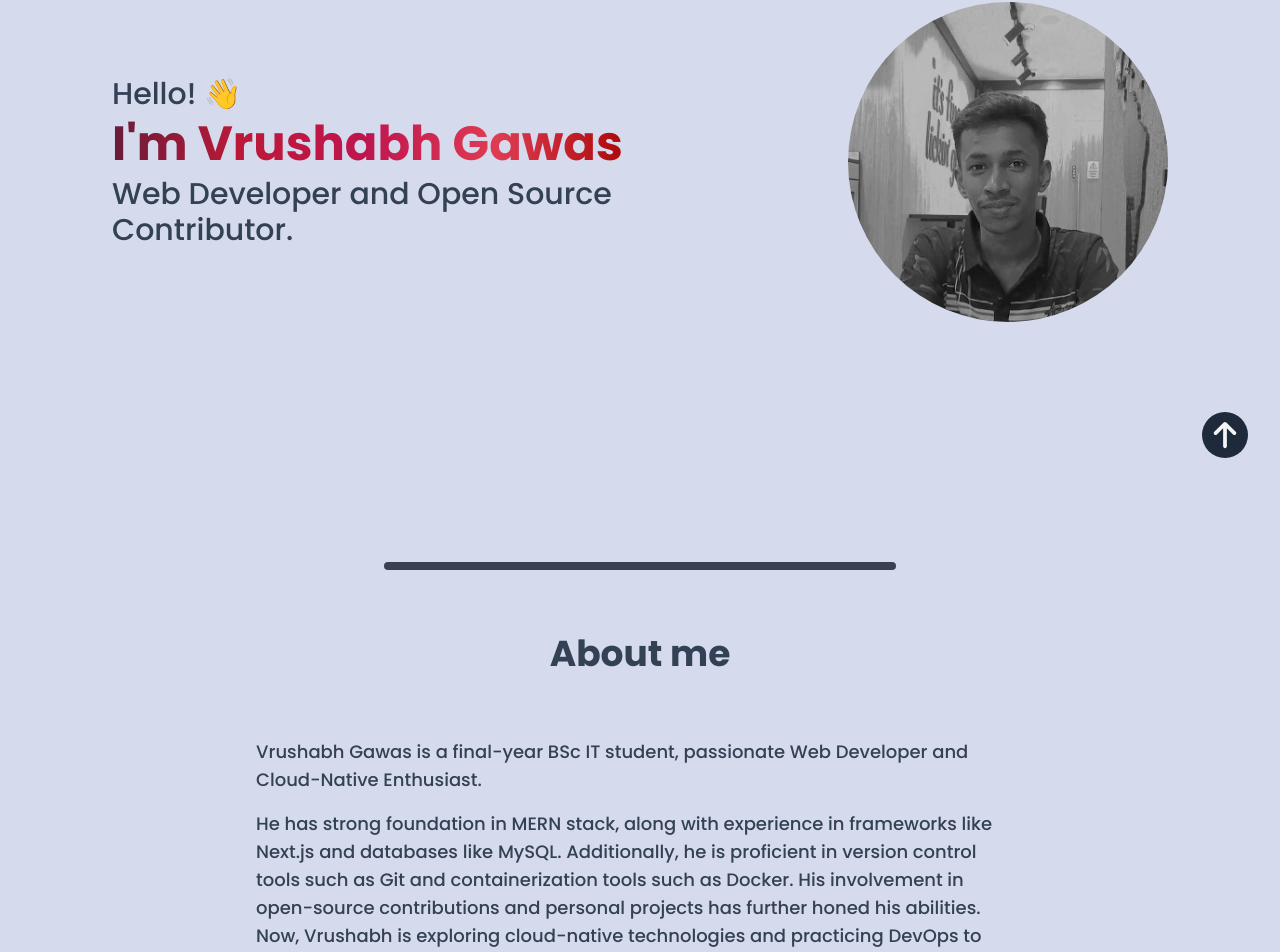
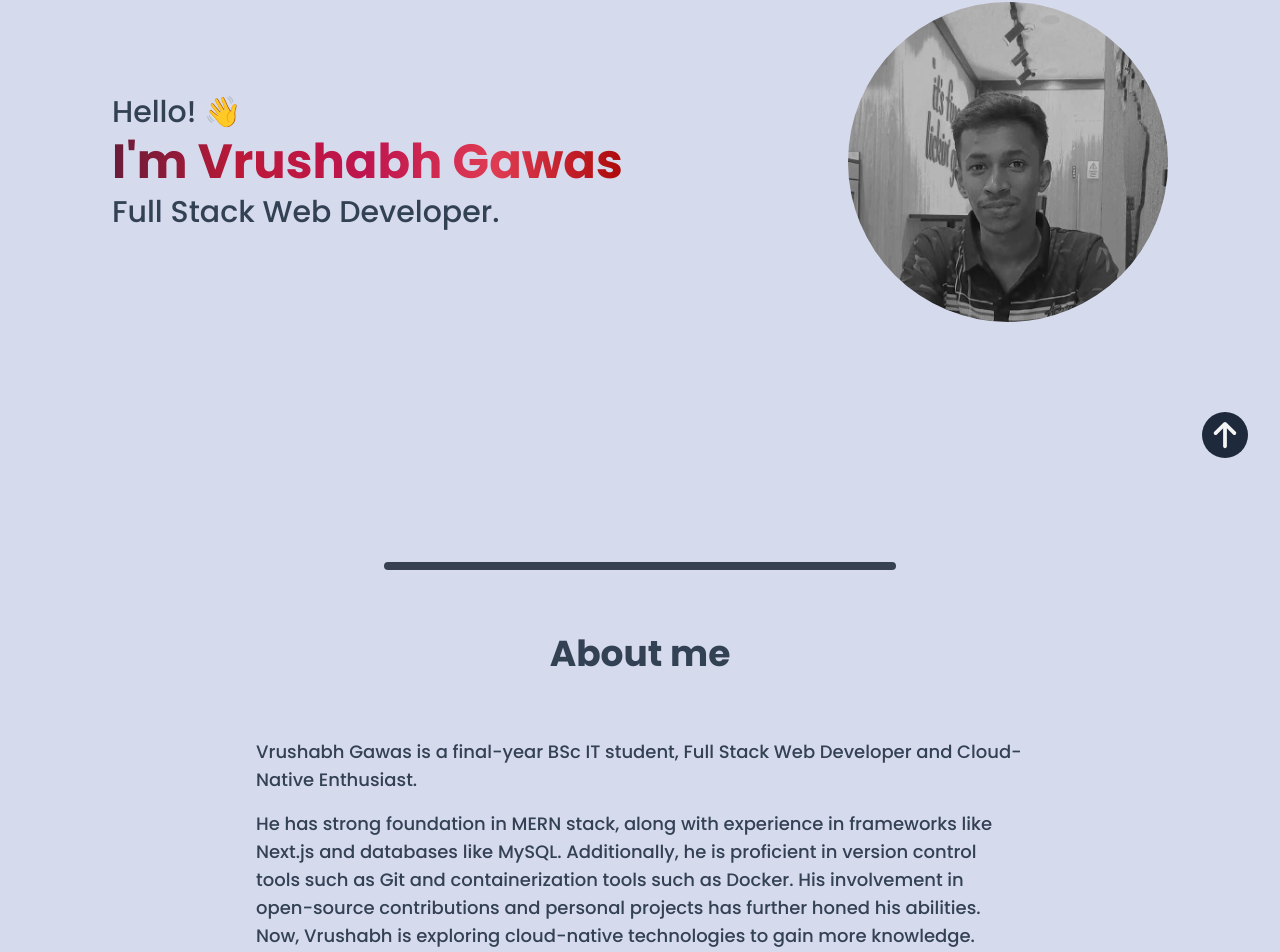
Before and after one commit to vrushabhgawas14/vrushabhgawas14.github.io, a React (Create React App) app: page / in a window 1280 px wide. Shown: the part 310-1262 px from the top of the page. Built offline with nearby package versions, Linux system fonts and the light colour scheme; a web font is replaced by a local one.

Commit message:
content updated

```diff
--- a/src/pages/About.tsx
+++ b/src/pages/About.tsx
@@ -36,7 +36,7 @@ export const About = () => {
         <section className="mx-64 md:mx-28 sm:mx-6 pt-10">
           <div className="text-start text-lg">
             <p className="a_text">
-              Vrushabh Gawas is a final-year BSc IT student, passionate Web
+              Vrushabh Gawas is a final-year BSc IT student, Full Stack Web
               Developer and Cloud-Native Enthusiast.
               {/* <span>
                 His career objective is to work for a detail oriented
@@ -51,7 +51,7 @@ export const About = () => {
               containerization tools such as Docker. His involvement in
               open-source contributions and personal projects has further honed
               his abilities. Now, Vrushabh is exploring cloud-native
-              technologies and practicing DevOps to gain more knowledge.
+              technologies to gain more knowledge.
             </p>
             <p className="py-2 a_text">
               Currently, Vrushabh is seeking opportunities in roles such as
--- a/src/pages/Home.tsx
+++ b/src/pages/Home.tsx
@@ -17,7 +17,7 @@ export const Home = () => {
             I'm Vrushabh Gawas
           </div>
           <div className="lg:text-start text-center sm:px-4 md:mt-2 sm:mt-2">
-            Web Developer and Open Source Contributor.
+            Full Stack Web Developer.
           </div>
           {/* Resume/ */}
           {/* <div className="my-8 hover:opacity-85">
```
